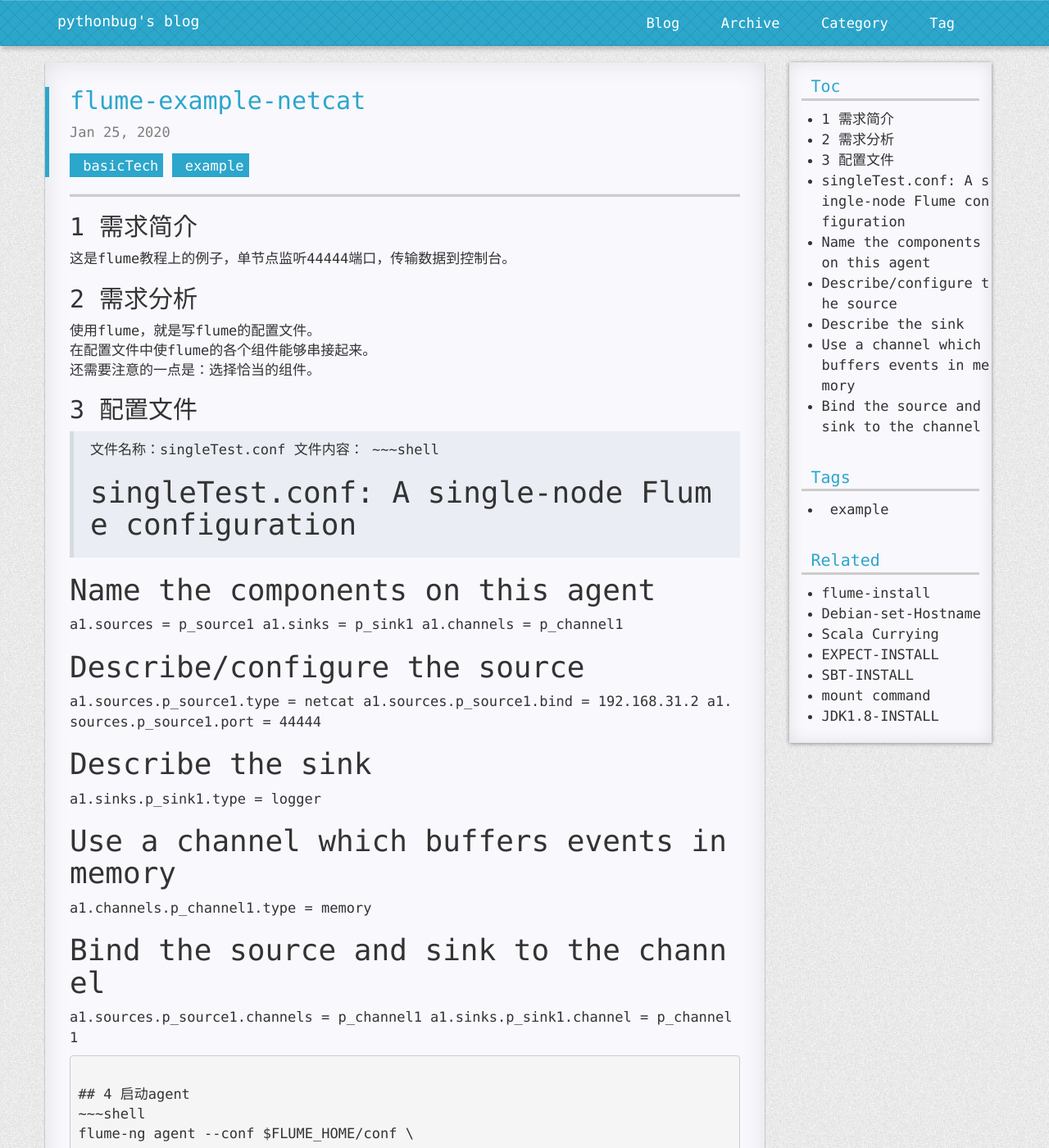
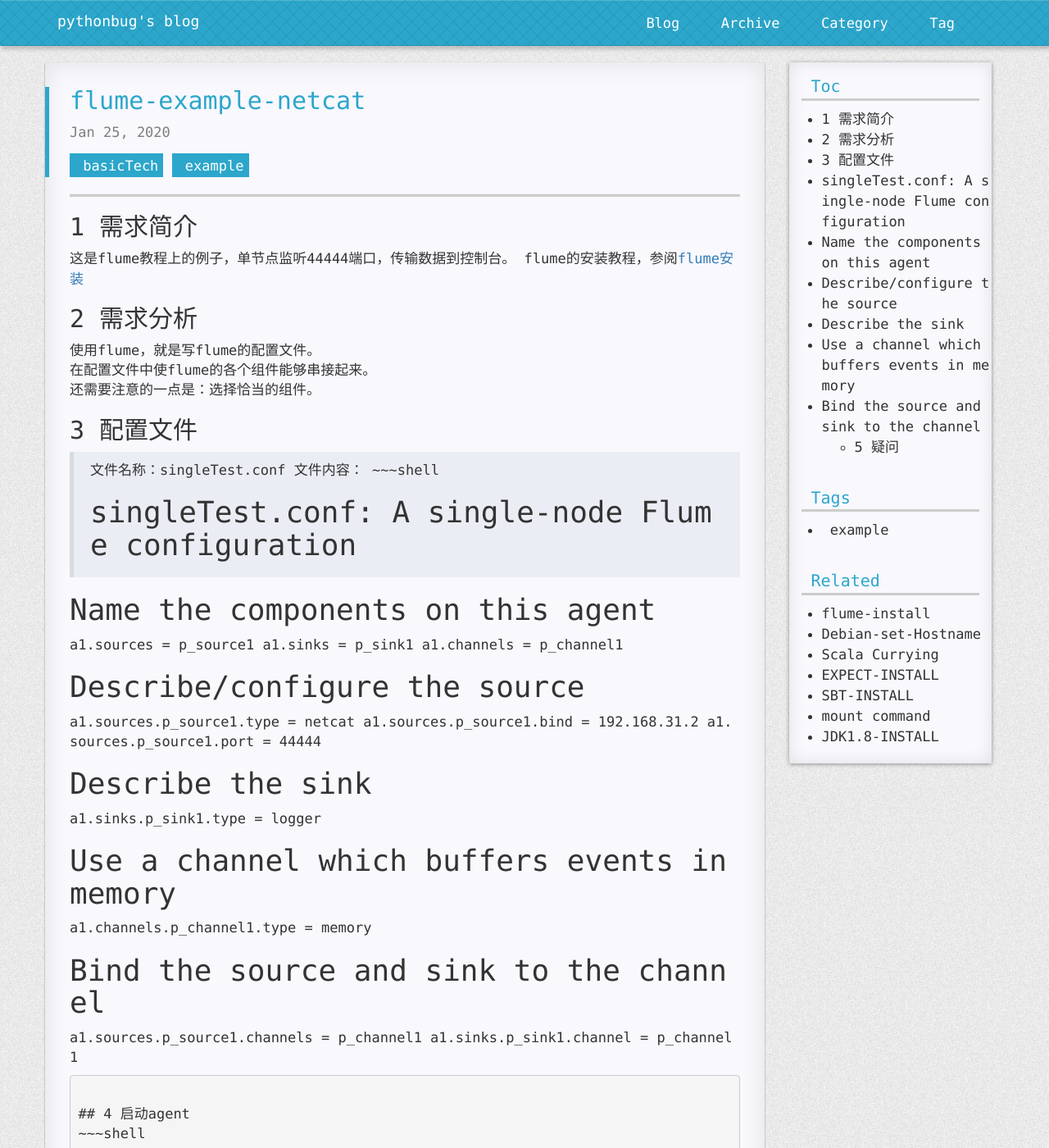
Before and after one commit to pythonbug/pythonbug.github.io, a Jekyll site: the page built from _posts/2020-01-25-flume-example-netcat.md, in a window 1280 px wide and 1400 px high. Shown: the whole window at 82% size. Built offline with Jekyll 4.4.1, drawn with Linux system fonts in a browser that asks for light colours; nearby versions of some CDN libraries; comment, search, counter and statistics services are not loaded; a style sheet for code colours, icons or effects is not loaded; some of the changed text lies outside the part shown.

Commit message:
添加第5个疑问

```diff
--- a/_posts/2020-01-25-flume-example-netcat.md
+++ b/_posts/2020-01-25-flume-example-netcat.md
@@ -11,6 +11,7 @@
 
 ## 1 需求简介
 这是flume教程上的例子，单节点监听44444端口，传输数据到控制台。
+flume的安装教程，参阅[flume安装](https://www.pythonbug.com/basictech/flume-install/)
 
 ## 2 需求分析
 使用flume，就是写flume的配置文件。<br>
@@ -50,3 +51,6 @@
 --conf-file /home/pythonbug/code/Learn/flume/singleTest.conf \
 --name a1 -Dflume.root.logger=INFO,console
 ~~~
+
+## 5 疑问
+这里的 `--conf`是global options，我以为是singleTest.conf文件所在的目录。经过实验，发现不是，而是应该为flume安装目录下面的conf目录。
```
